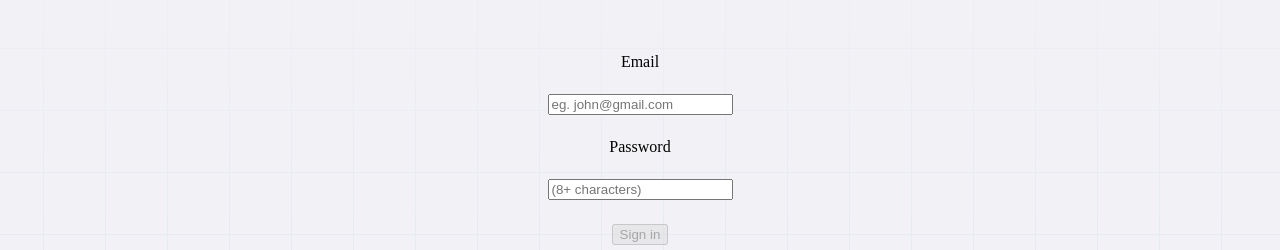
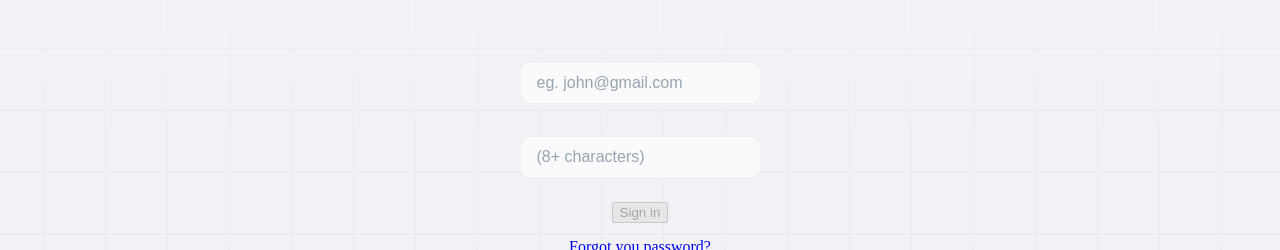
Before and after one commit to kerry-okpere/sandbox, a Vue app: page /auth/login in a window 1280 px wide. Shown: the part 138-388 px from the top of the page. Built offline with nearby package versions, Linux system fonts and the light colour scheme.

Commit message:
feat: create textfield component

```diff
--- /dev/null
+++ b/src/components/OtpInput.vue
@@ -0,0 +1,39 @@
+<script setup lang="ts">
+import { FontSizeMap } from "@/constants";
+import { TypographyVariant } from "@/types";
+import VOtpInput from "vue3-otp-input";
+
+const fontSize = FontSizeMap[TypographyVariant.small]
+</script>
+<template>
+  <VOtpInput class="otp__wrapper" input-classes="otp__input" />
+</template>
+<style lang="scss">
+.otp {
+  &__wrapper {
+    justify-content: space-between;
+  }
+
+  &__input {
+    padding: spacing(1) spacing(2);
+    border-radius: spacing(1.25);
+    border: 1px solid $gray150;
+    background-color: $gray100;
+    font-size: v-bind(fontSize);
+    font-weight: 400;
+    line-height: 150%;
+    height: spacing(7);
+    width: spacing(7);
+
+    &:focus {
+      border-color: $secondary;
+      outline: none;
+    }
+
+    &::placeholder {
+      display: none;
+      color: $gray500;
+    }
+  }
+}
+</style>
--- a/src/components/Textfield/Input.vue
+++ b/src/components/Textfield/Input.vue
@@ -1,5 +1,41 @@
 <script setup lang="ts">
+import { FontSizeMap } from '@/constants';
+import { TypographyVariant } from '@/types';
+import { computed } from 'vue';
+
+const props = defineProps({
+  isFullWidth: {
+    type: Boolean,
+    default: true
+  }
+})
+
+const fontSize = FontSizeMap[TypographyVariant.small]
+const width = computed(() => props.isFullWidth ? '100%' : 'auto')
 </script>
 <template>
   <input />
 </template>
+<style lang="scss" scoped>
+/* Todo: update to Inter V */
+input {
+  padding: spacing(1) spacing(2);
+  border-radius: spacing(1.25);
+  border: 1px solid $gray150;
+  background-color: $gray100;
+  font-size: v-bind(fontSize);
+  font-weight: 400;
+  line-height: 150%;
+  width: v-bind(width);
+
+  &:focus {
+    border-color: $secondary;
+    outline: none;
+  }
+
+  &::placeholder {
+    display: none;
+    color: $gray500;
+  }
+}
+</style>
--- a/src/components/Textfield/Label.vue
+++ b/src/components/Textfield/Label.vue
@@ -1,4 +1,9 @@
-<script setup lang="ts"></script>
+<script setup lang="ts">
+import Typography from '@/components/Typography.vue';
+
+</script>
 <template>
-  <label><slot /></label>
+  <Typography as="label" weight="600">
+    <slot />
+  </Typography>
 </template>
--- a/src/components/Textfield/index.vue
+++ b/src/components/Textfield/index.vue
@@ -11,6 +11,10 @@ defineProps({
     type: String,
     required: true
   },
+  labelIsHidden: {
+    type: Boolean,
+    default: false
+  },
   modelValue: String,
 })
 
@@ -18,6 +22,19 @@ defineEmits(['update:modelValue'])
 
 </script>
 <template>
-  <Label :for="id">{{label}}</Label>
-  <Input v-bind="$attrs" :value="modelValue" @input="$emit('update:modelValue', $event.target.value)" />
+  <span>
+    <Label :for="id" :class="{ 'visually-hidden': labelIsHidden }">{{ label }}</Label>
+    <Input v-bind="$attrs" :value="modelValue" @input="$emit('update:modelValue', $event.target.value)" />
+  </span>
 </template>
+<style lang="scss" scoped>
+.visually-hidden {
+  @include visually-hidden;
+}
+
+span {
+  display: flex;
+  flex-direction: column;
+  gap: spacing(1);
+}
+</style>
```
